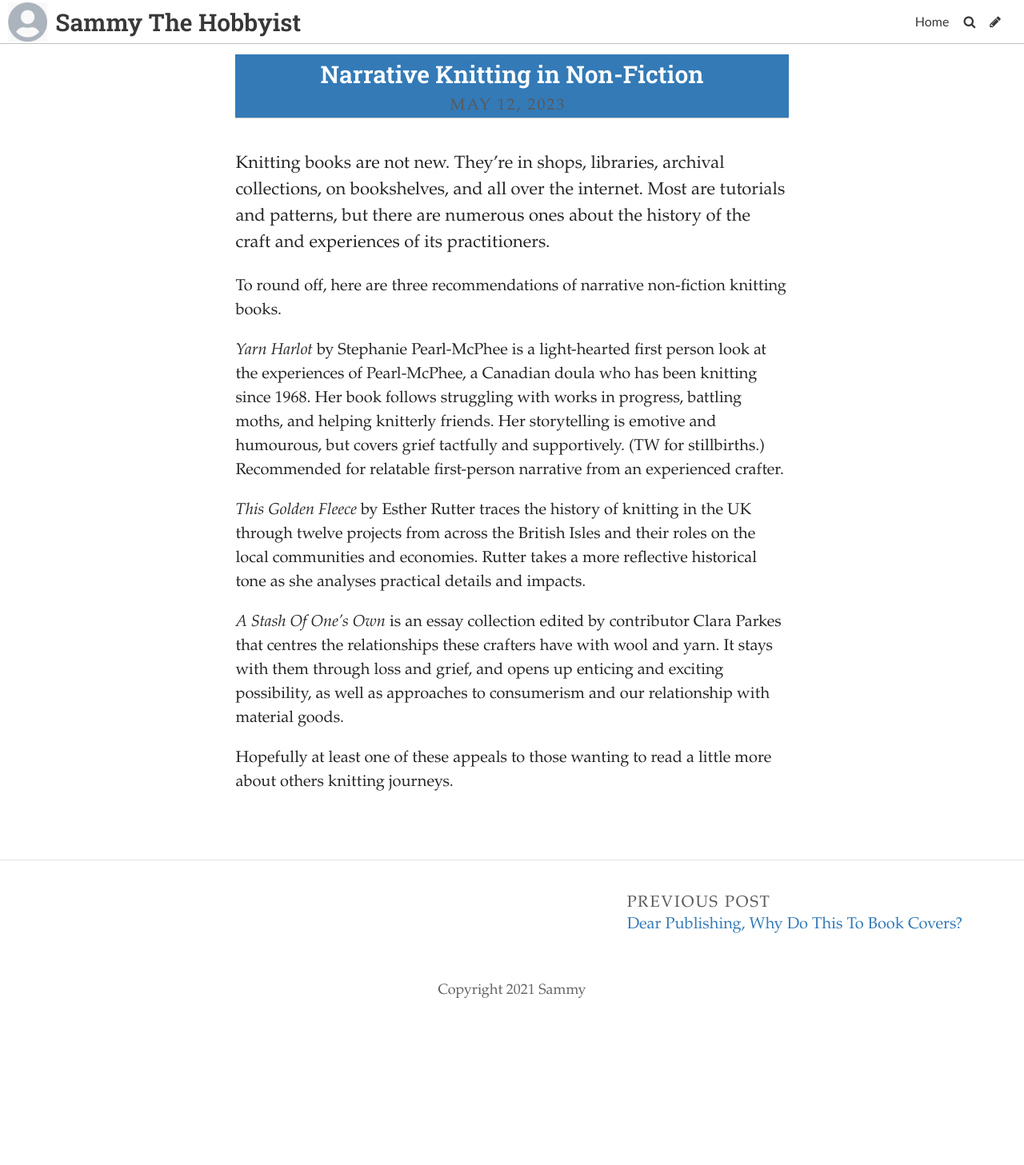
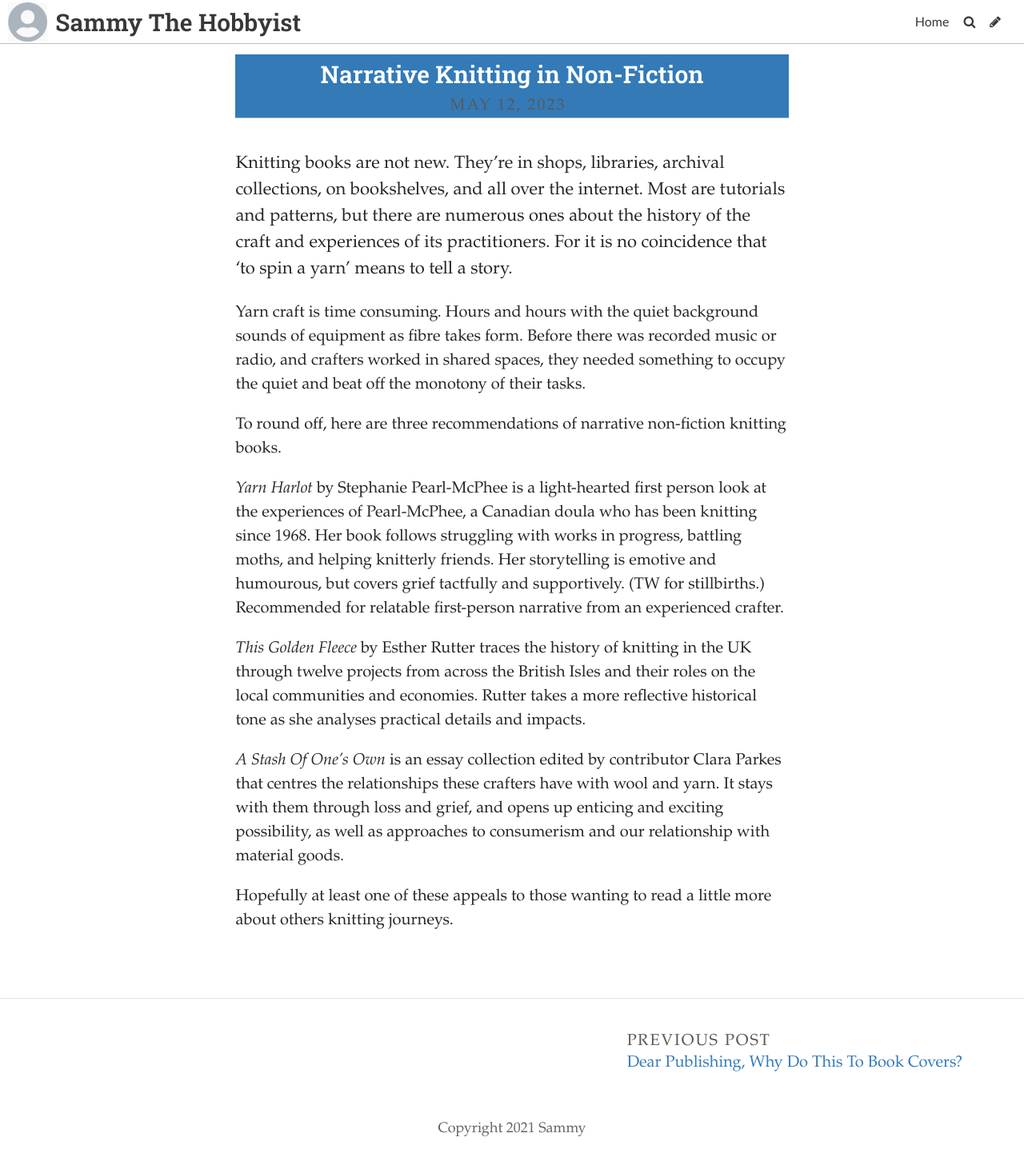
Before and after one commit to SammySpinsAYarn/Blog, a Jekyll site: the page built from _posts/2023-05-11-narrative-knitting-in-non-fiction.md, in a window 1280 px wide. Shown: the whole page at 80% size. Built offline with Jekyll 4.4.1, drawn with Linux system fonts in a browser that asks for light colours; some web fonts are replaced; before the commit the page ends 1284 px from its top, so only the background shows below that.

Commit message:
Update Post “2023-05-11-narrative-knitting-in-non-fiction”

```diff
--- a/_posts/2023-05-11-narrative-knitting-in-non-fiction.md
+++ b/_posts/2023-05-11-narrative-knitting-in-non-fiction.md
@@ -5,7 +5,11 @@ date: 2023-05-12T15:00:13.785Z
 title_color: "#ffffff"
 comments: false
 ---
-K﻿nitting books are not new. They're in shops, libraries, archival collections, on bookshelves, and all over the internet. Most are tutorials and patterns, but there are numerous ones about the history of the craft and experiences of its practitioners.
+K﻿nitting books are not new. They're in shops, libraries, archival collections, on bookshelves, and all over the internet. Most are tutorials and patterns, but there are numerous ones about the history of the craft and experiences of its practitioners. For it is no coincidence that 'to spin a yarn' means to tell a story.
+
+Y﻿arn craft is time consuming. Hours and hours with the quiet background sounds of equipment as fibre takes form. Before there was recorded music or radio, and crafters worked in shared spaces, they needed something to occupy the quiet and beat off the monotony of their tasks.
+
+
 
 T﻿o round off, here are three recommendations of narrative non-fiction knitting books.
 
```
